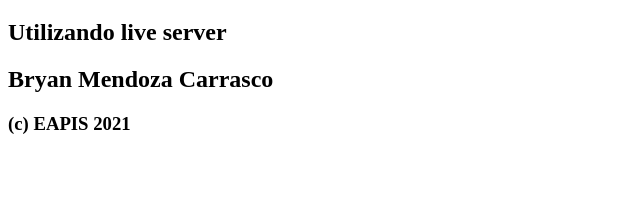
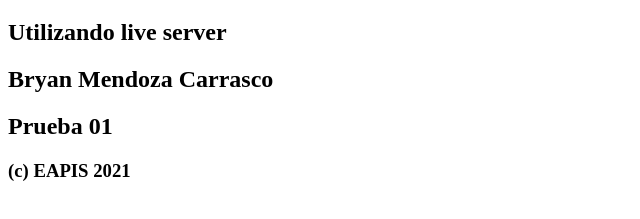
Before and after one commit to bmendozac/bmendozac.github.io, a plain HTML site: page index.html in a window 1280 px wide. Shown: the part 61-280 px from the top of the page, without its empty margins (0-640 px from the left). Drawn offline with Linux system fonts and the light colour scheme.

Commit message:
Prueba01

```diff
--- a/index.html
+++ b/index.html
@@ -13,6 +13,7 @@
         <h1>Probando Visualstudio code</h1>
         <h2>Utilizando live server</h2>
         <h2>Bryan Mendoza Carrasco</h2>
+        <h2>Prueba 01</h2>
         <h3>(c) EAPIS 2021</h3>
         <script src="" async defer></script>
     </body>
```
